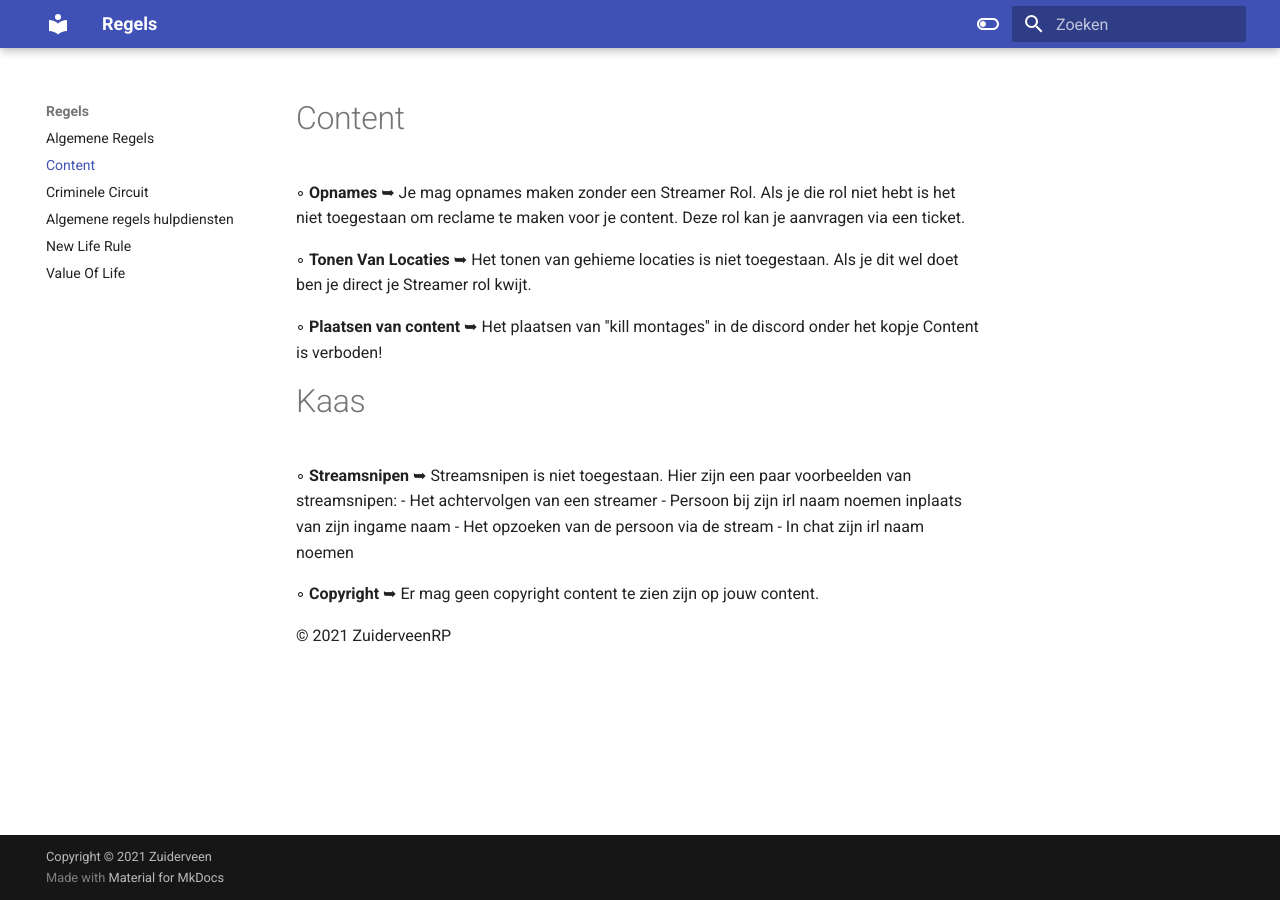
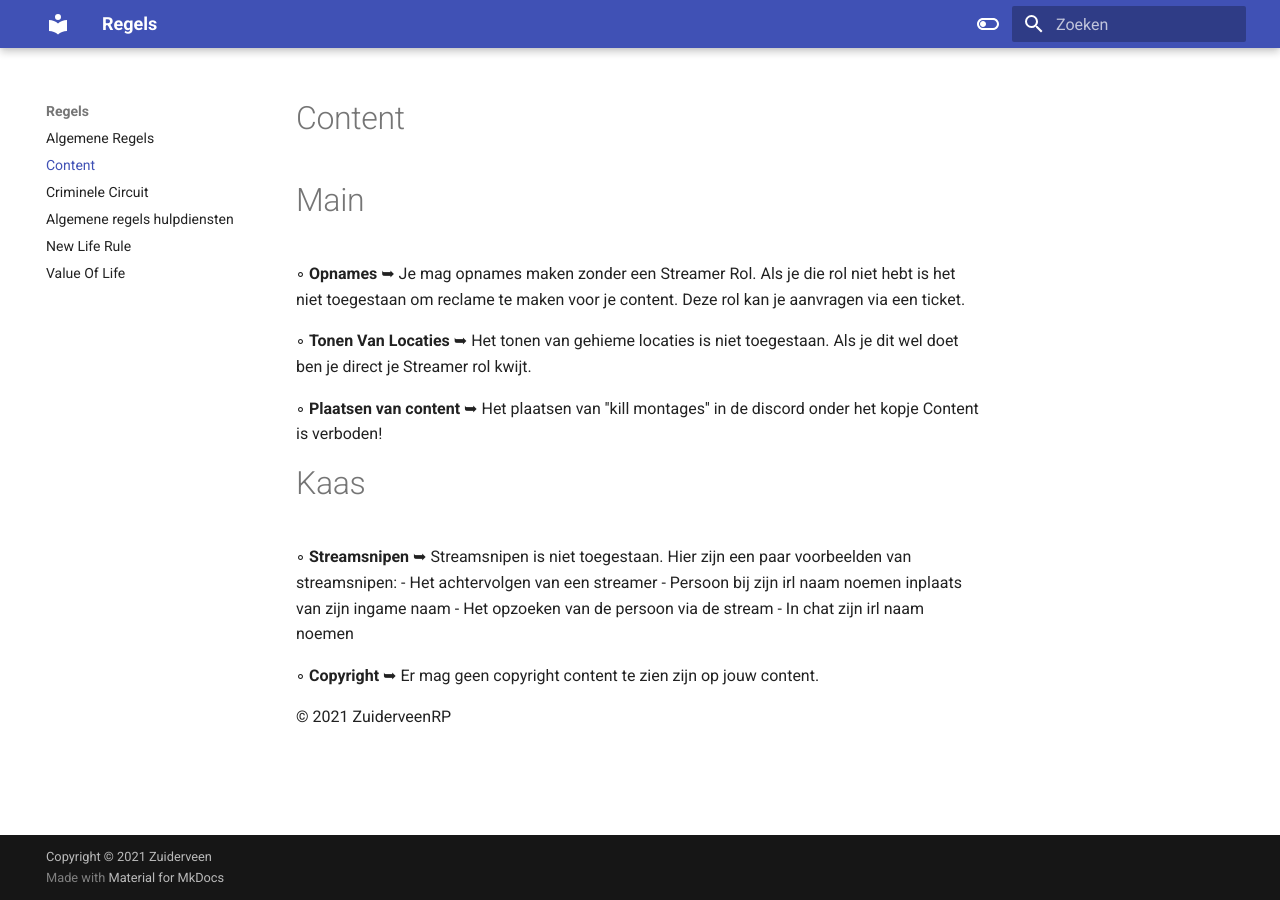
Before and after one commit to CappaWappa/Regels, an MkDocs documentation site: the page built from docs/content.md, in a window 1280 px wide. Built offline with MkDocs 1.6.1 and Material for MkDocs 9.7.7, drawn with Linux system fonts in a browser that asks for light colours.

Commit message:
Update content.md

```diff
--- a/docs/content.md
+++ b/docs/content.md
@@ -1,4 +1,6 @@
 # Content
+
+<h1>Main</h1>
 
 ◦ <b>Opnames</b> ➥ Je mag opnames maken zonder een Streamer Rol. Als je die rol niet hebt is het niet toegestaan om reclame te maken voor je content. Deze rol kan je aanvragen via een ticket.
 
```
